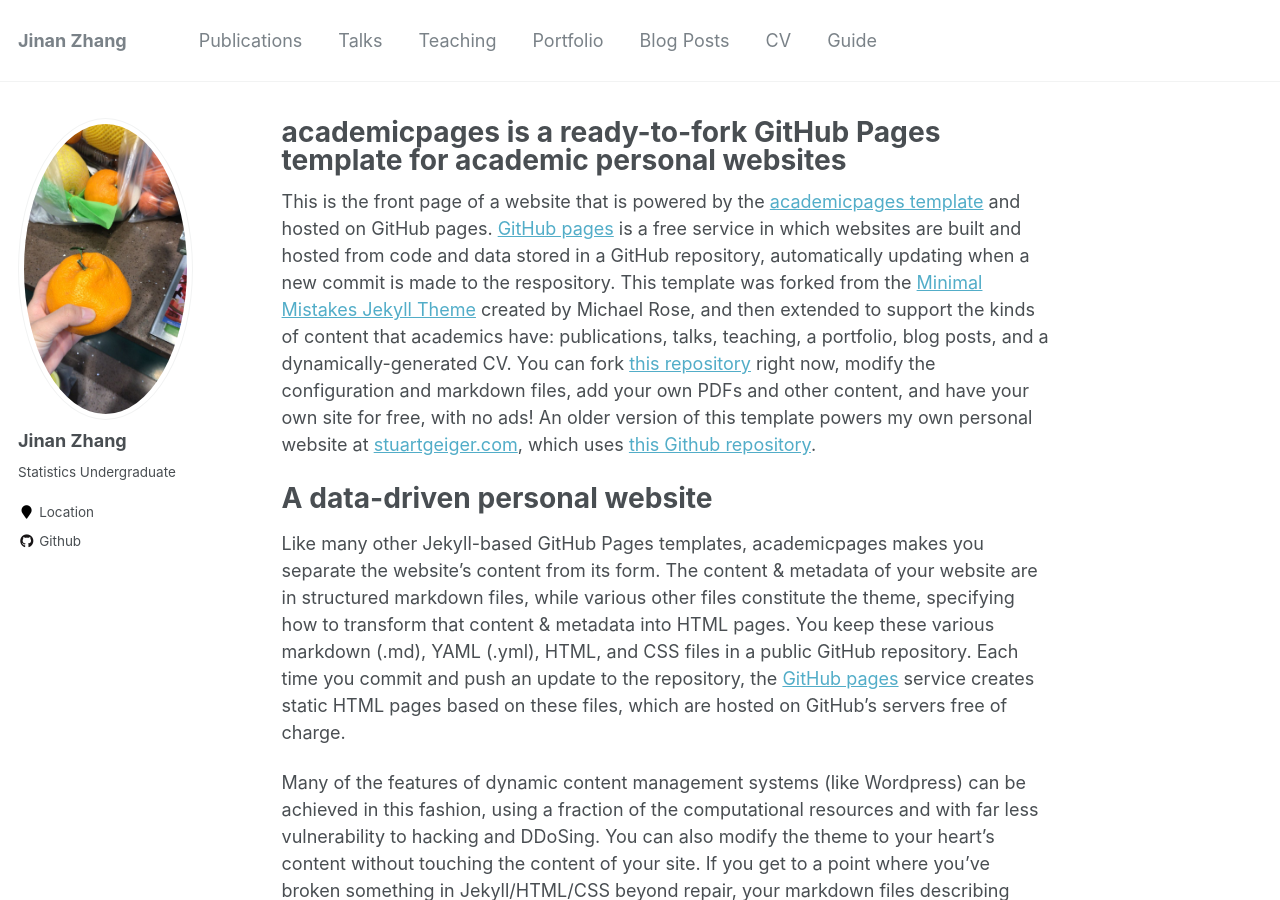
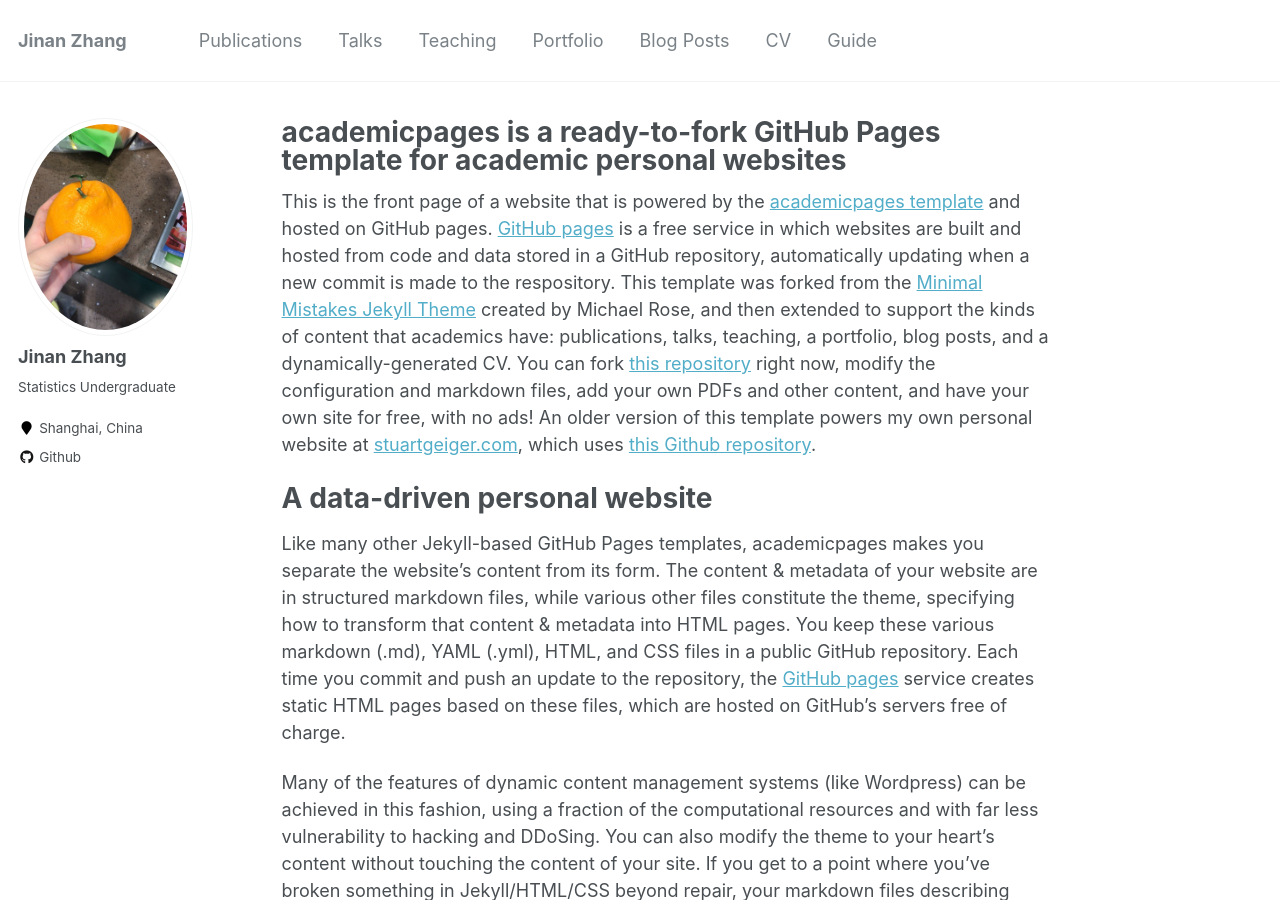
Before and after one commit to Inherit-South/Inherit-South.github.io, a Jekyll site: the page built from _pages/about.md, in a window 1280 px wide and 900 px high. Built offline with Jekyll 4.4.1, drawn with Linux system fonts in a browser that asks for light colours.

Commit message:
specify location

```diff
--- a/_config.yml
+++ b/_config.yml
@@ -83,7 +83,7 @@
   name             : "Jinan Zhang"
   avatar           : "foto_no_exif.jpg"
   bio              : "Statistics Undergraduate"
-  location         : "Location"
+  location         : "Shanghai, China"
   employer         :
   pubmed           : # "https://www.ncbi.nlm.nih.gov/pubmed/?term=john+snow"
   googlescholar    : # "http://yourfullgooglescholarurl.com"
```
Also changed, not shown: images/foto_no_exif.jpg.
